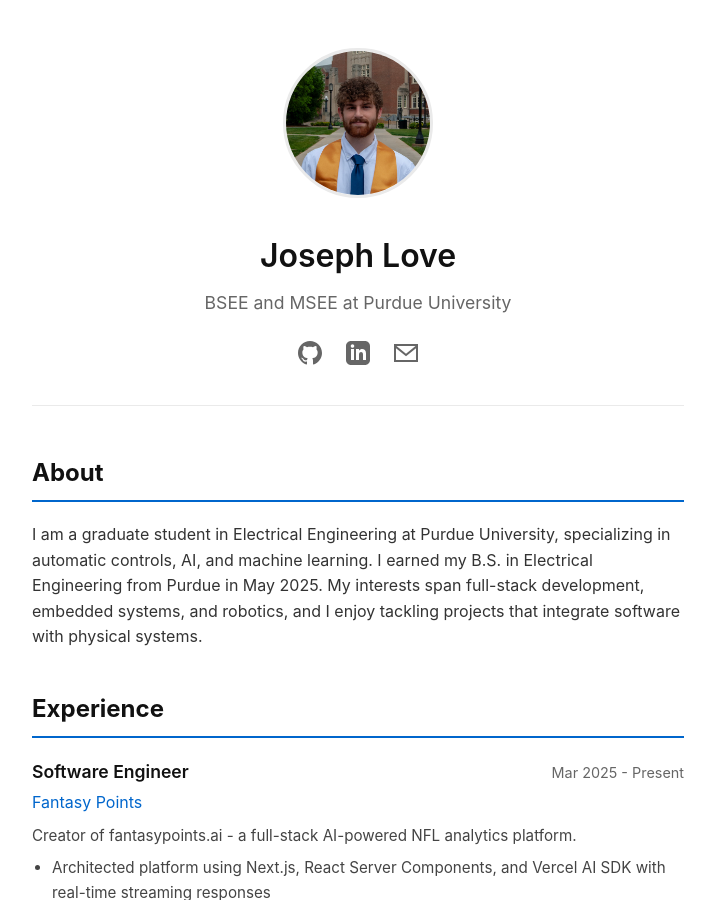
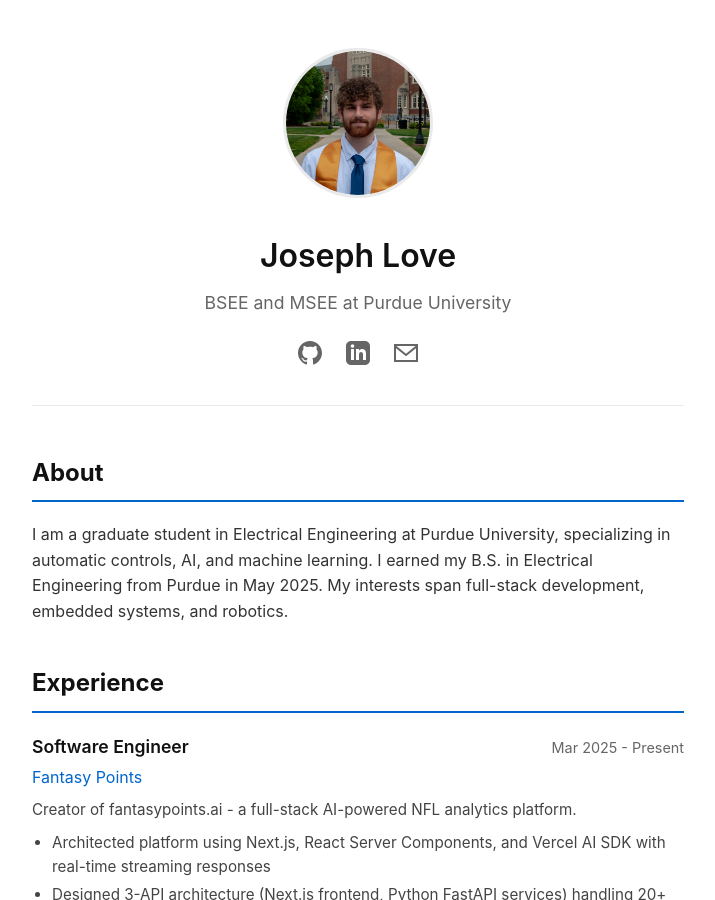
Before and after one commit to joseph-love-dev/joseph-love-dev.github.io, a Jekyll site: the page built from index.md, in a window 1280 px wide and 900 px high. Shown: the whole window, without its empty margins (282-997 px from the left). Built offline with Jekyll 4.4.1, drawn with Linux system fonts in a browser that asks for light colours.

Commit message:
bio update

```diff
--- a/index.md
+++ b/index.md
@@ -6,7 +6,7 @@ layout: default
 
 <div class="section-title">About</div>
 
-I am a graduate student in Electrical Engineering at Purdue University, specializing in automatic controls, AI, and machine learning. I earned my B.S. in Electrical Engineering from Purdue in May 2025. My interests span full-stack development, embedded systems, and robotics, and I enjoy tackling projects that integrate software with physical systems.
+I am a graduate student in Electrical Engineering at Purdue University, specializing in automatic controls, AI, and machine learning. I earned my B.S. in Electrical Engineering from Purdue in May 2025. My interests span full-stack development, embedded systems, and robotics.
 
 </section>
 
```
